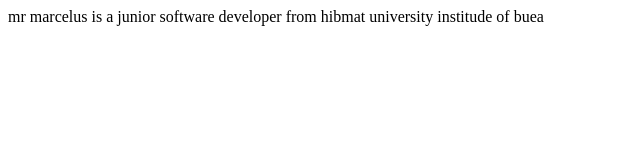
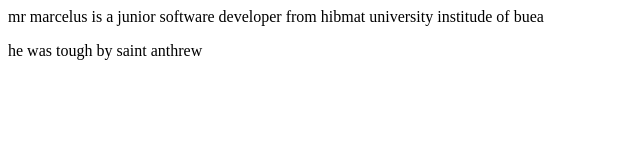
Before and after one commit to bigbangs99/-first-push, a plain HTML site: page index.html in a window 1280 px wide. Shown: the whole page, without its empty margins (0-640 px from the left). Drawn offline with Linux system fonts and the light colour scheme.

Commit message:
added paragraph to index.html

```diff
--- a/index.html
+++ b/index.html
@@ -6,5 +6,6 @@ this is Mr marcelus sample website
 </head>
 <body>
 <p>mr marcelus is a junior software developer from hibmat university institude of buea</p>
+<p>he was tough by saint anthrew</p>
 </body>
 </html>
```
